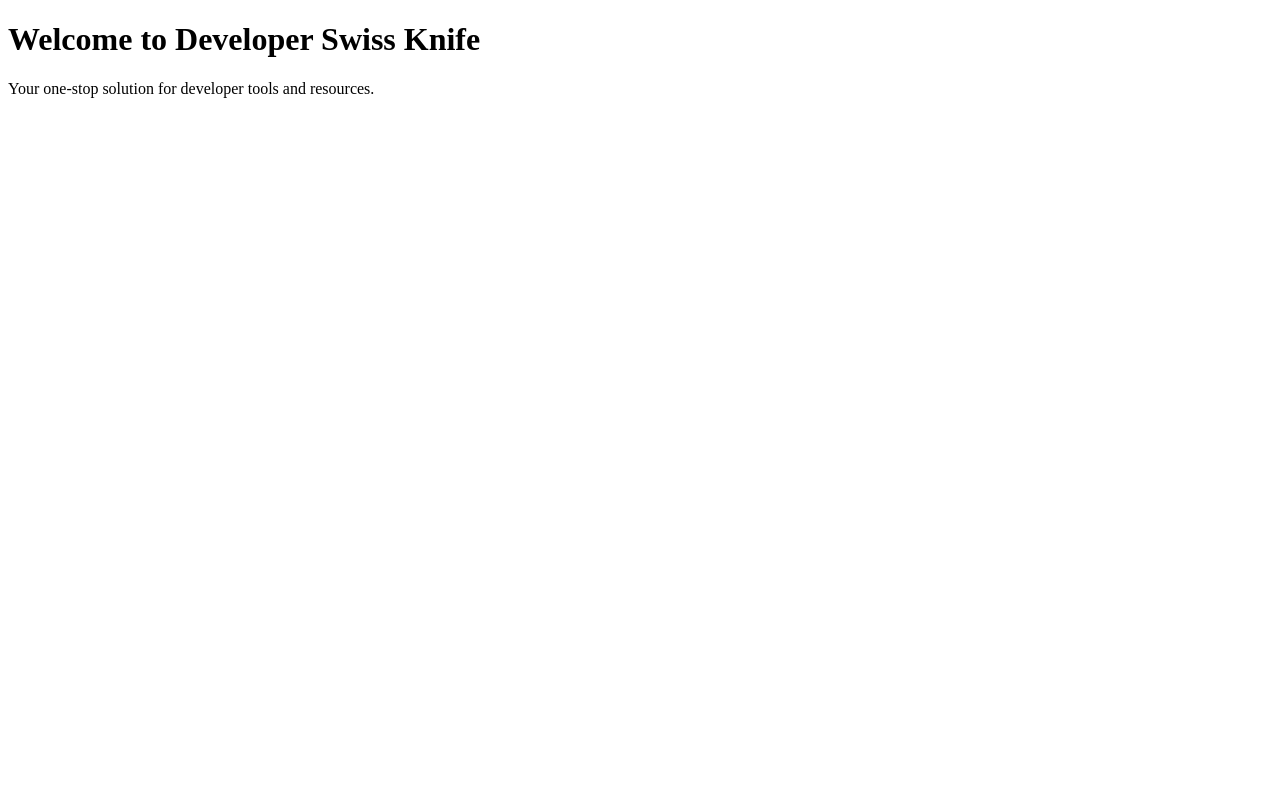
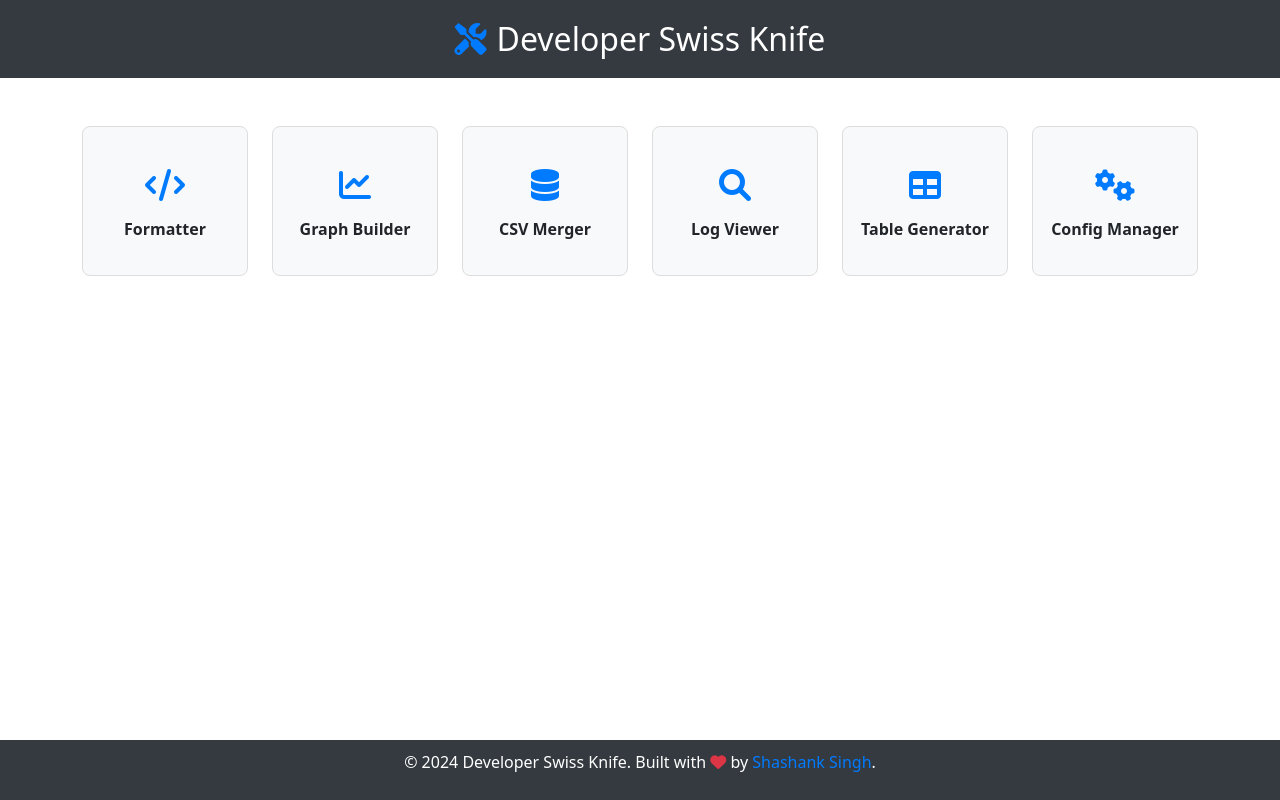
Before and after one commit to ultra-devs/developer-swiss-knife, a plain HTML site: page index.html in a window 1280 px wide. Drawn offline with nearby package versions, Linux system fonts and the light colour scheme.

Commit message:
updated with new landing page

```diff
--- a/index.html
+++ b/index.html
@@ -4,9 +4,149 @@
     <meta charset="UTF-8">
     <meta name="viewport" content="width=device-width, initial-scale=1.0">
     <title>Developer Swiss Knife</title>
+    <link rel="stylesheet" href="https://cdnjs.cloudflare.com/ajax/libs/font-awesome/6.0.0-beta3/css/all.min.css">
+    <link rel="stylesheet" href="https://cdn.jsdelivr.net/npm/bootstrap@5.3.0/dist/css/bootstrap.min.css">
+    <style>
+        body {
+            display: flex;
+            flex-direction: column;
+            min-height: 100vh;
+        }
+        main {
+            flex: 1;
+        }
+        .tool-tile {
+            display: flex;
+            flex-direction: column;
+            justify-content: center;
+            align-items: center;
+            background-color: #f8f9fa;
+            border: 1px solid #ddd;
+            border-radius: 8px;
+            height: 150px;
+            cursor: pointer;
+            text-align: center;
+            position: relative;
+            overflow: hidden;
+            transition: transform 0.3s ease, background-color 0.3s ease;
+        }
+        .tool-tile:hover {
+            transform: scale(1.05);
+            background-color: #e9ecef;
+        }
+        .tool-tile .icon {
+            font-size: 2rem;
+            color: #007bff;
+        }
+        .tool-tile .name {
+            font-weight: bold;
+            margin-top: 8px;
+        }
+        .tool-tile .description {
+            position: absolute;
+            bottom: -100%;
+            left: 0;
+            right: 0;
+            background-color: rgba(0, 0, 0, 0.8);
+            color: #fff;
+            padding: 10px;
+            font-size: 0.9rem;
+            transition: bottom 0.3s ease;
+        }
+        .tool-tile:hover .description {
+            bottom: 0;
+        }
+        header {
+            background-color: #343a40;
+            color: #fff;
+            text-align: center;
+            padding: 20px 0;
+        }
+        header h1 {
+            margin: 0;
+            font-size: 2rem;
+            display: flex;
+            align-items: center;
+            justify-content: center;
+        }
+        header h1 i {
+            margin-right: 10px;
+            color: #007bff;
+        }
+        footer {
+            background-color: #343a40;
+            color: #fff;
+            text-align: center;
+            padding: 10px 0;
+            position: fixed;
+            bottom: 0;
+            width: 100%;
+        }
+        footer a {
+            color: #007bff;
+            text-decoration: none;
+        }
+    </style>
 </head>
 <body>
-    <h1>Welcome to Developer Swiss Knife</h1>
-    <p>Your one-stop solution for developer tools and resources.</p>
+    <header>
+        <h1><i class="fas fa-tools"></i> Developer Swiss Knife</h1>
+    </header>
+    <main class="container my-5">
+        <div class="row g-4">
+            <!-- Tool 1 -->
+            <div class="col-lg-2 col-md-4 col-sm-6">
+                <div class="tool-tile" onclick="window.open('https://example.com/tool1', '_blank')">
+                    <div class="icon"><i class="fas fa-code"></i></div>
+                    <div class="name">Formatter</div>
+                    <div class="description">Format and beautify your code with ease.</div>
+                </div>
+            </div>
+            <!-- Tool 2 -->
+            <div class="col-lg-2 col-md-4 col-sm-6">
+                <div class="tool-tile" onclick="window.open('https://example.com/tool2', '_blank')">
+                    <div class="icon"><i class="fas fa-chart-line"></i></div>
+                    <div class="name">Graph Builder</div>
+                    <div class="description">Generate beautiful graphs from your data.</div>
+                </div>
+            </div>
+            <!-- Tool 3 -->
+            <div class="col-lg-2 col-md-4 col-sm-6">
+                <div class="tool-tile" onclick="window.open('https://example.com/tool3', '_blank')">
+                    <div class="icon"><i class="fas fa-database"></i></div>
+                    <div class="name">CSV Merger</div>
+                    <div class="description">Merge and manipulate CSV files effortlessly.</div>
+                </div>
+            </div>
+            <!-- Tool 4 -->
+            <div class="col-lg-2 col-md-4 col-sm-6">
+                <div class="tool-tile" onclick="window.open('https://example.com/tool4', '_blank')">
+                    <div class="icon"><i class="fas fa-search"></i></div>
+                    <div class="name">Log Viewer</div>
+                    <div class="description">Parse and browse application logs with ease.</div>
+                </div>
+            </div>
+            <!-- Tool 5 -->
+            <div class="col-lg-2 col-md-4 col-sm-6">
+                <div class="tool-tile" onclick="window.open('https://example.com/tool5', '_blank')">
+                    <div class="icon"><i class="fas fa-table"></i></div>
+                    <div class="name">Table Generator</div>
+                    <div class="description">Create tables from structured data.</div>
+                </div>
+            </div>
+            <!-- Tool 6 -->
+            <div class="col-lg-2 col-md-4 col-sm-6">
+                <div class="tool-tile" onclick="window.open('https://example.com/tool6', '_blank')">
+                    <div class="icon"><i class="fas fa-cogs"></i></div>
+                    <div class="name">Config Manager</div>
+                    <div class="description">Manage application configurations effortlessly.</div>
+                </div>
+            </div>
+        </div>
+    </main>
+    <footer>
+        <p>&copy; 2024 Developer Swiss Knife. Built with <i class="fas fa-heart text-danger"></i> by <a href="#">Shashank Singh</a>.</p>
+    </footer>
+    <script src="https://cdn.jsdelivr.net/npm/bootstrap@5.3.0/dist/js/bootstrap.bundle.min.js"></script>
 </body>
 </html>
```
